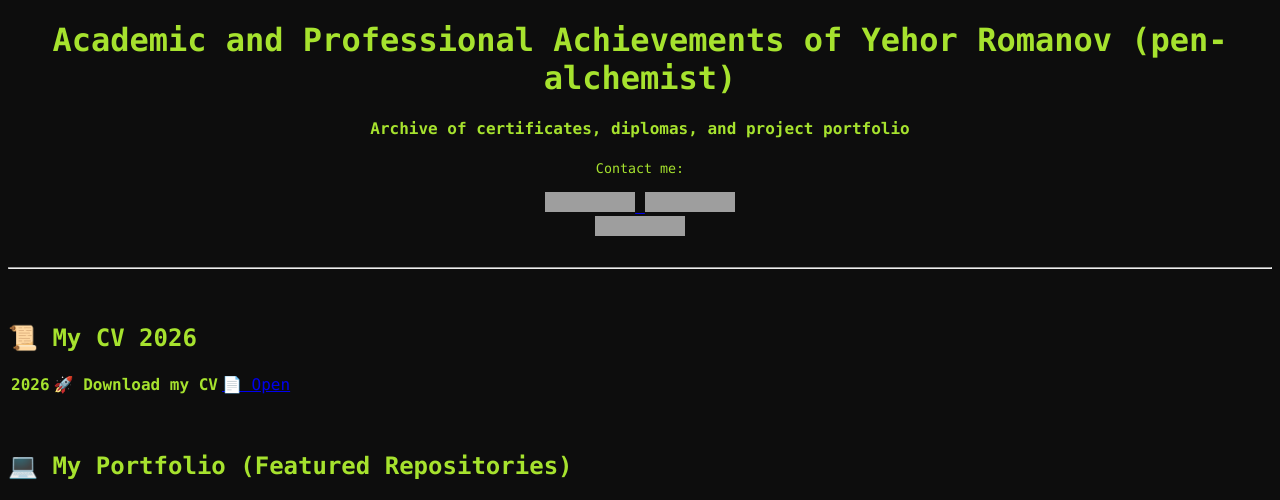
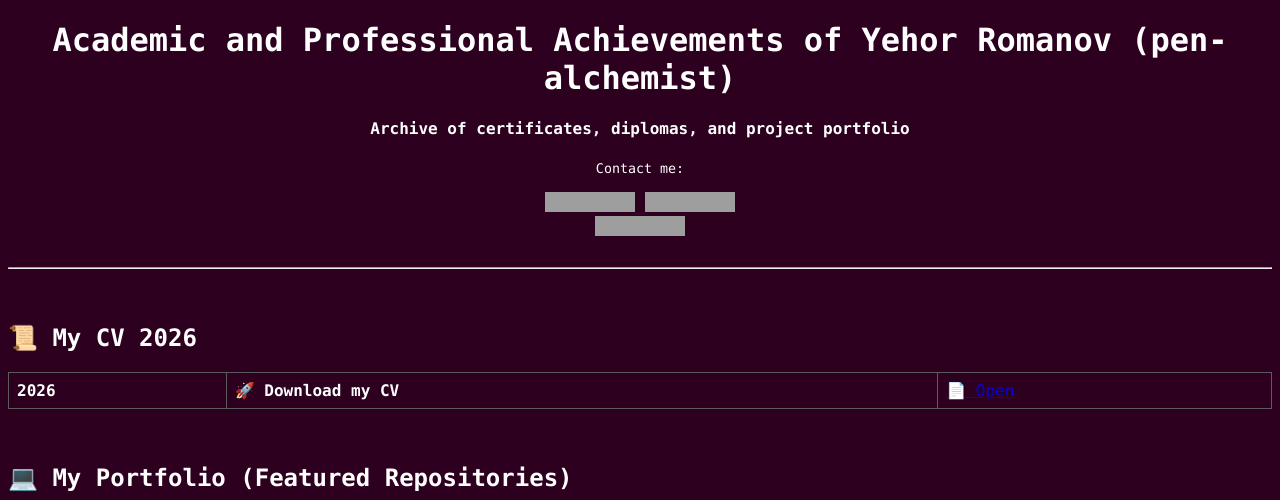
Before and after one commit to pen-alchemist/pen-alchemist.github.io, a Jekyll site: the page built from README.md, in a window 1280 px wide. Shown: the top 500 px of the page. Built offline with Jekyll 4.4.1, drawn with Linux system fonts in a browser that asks for light colours; our own code applies the rules of GitHub Pages for plain Markdown files; grey boxes are pictures that could not be loaded.

Commit message:
Update style.css

```diff
--- a/assets/css/style.css
+++ b/assets/css/style.css
@@ -1,52 +1,49 @@
 body {
-    background-color: #0d0d0d!important;
-    color: #a6e22e!important;
-    font-family: 'Consolas', 'Monaco', 'Courier New', monospace!important;
+    background-color: #2c001e!important;
+    color: #ffffff!important;
+    font-family: 'Ubuntu Mono', 'Consolas', monospace!important;
 }
 
 .terminal-window {
     position: relative;
-    background-color: #1e1e1e!important;
-    background-image: linear-gradient(#333 30px, transparent 30px)!important;
-    border: 1px solid #444!important;
+    background-color: #300a24!important;
+    border: 1px solid #5c5c5c!important;
     border-radius: 8px!important;
-    padding: 50px 25px 25px 25px!important;
-    color: #a6e22e!important;
-    font-family: 'Consolas', 'Monaco', 'Courier New', monospace!important;
-    overflow: hidden;
+    padding: 40px 20px 20px 20px!important;
+    margin-bottom: 2.5rem!important;
+    box-shadow: 0 15px 35px rgba(0,0,0,0.6)!important;
+    overflow: hidden!important;
     opacity: 0;
-    transform: translateY(40px) scale(0.96);
-    margin-bottom: 2.5rem;
-    box-shadow: 0 15px 35px rgba(0,0,0,0.6);
-}
-
-.terminal-window * {
-    color: inherit!important;
-    font-family: inherit!important;
-    background: transparent!important;
-    line-height: 1.6;
-}
-
-.terminal-window a {
-    text-decoration: underline!important;
-    color: #66d9ef!important;
+    transform: translateY(30px) scale(0.98);
 }
 
 .terminal-window::before {
     content: "";
     position: absolute;
-    top: 10px;
+    top: 0;
+    left: 0;
+    right: 0;
+    height: 28px;
+    background: #3a3a3a;
+    border-bottom: 1px solid #2a2a2a;
+    z-index: 1;
+}
+
+.terminal-window::after {
+    content: "";
+    position: absolute;
+    top: 8px;
     left: 15px;
     width: 12px;
     height: 12px;
     border-radius: 50%;
-    background: #ff5f56;
-    box-shadow: 20px 0 0 #ffbd2e, 40px 0 0 #27c93f;
+    background: #ef2929;
+    box-shadow: 20px 0 0 #fce94f, 40px 0 0 #8ae234;
     z-index: 2;
 }
 
 .terminal-window.is-open {
-    animation: terminalOpen 0.8s cubic-bezier(0.175, 0.885, 0.32, 1.275) forwards;
+    animation: terminalOpen 0.7s cubic-bezier(0.1, 0.9, 0.2, 1) forwards;
 }
 
 @keyframes terminalOpen {
@@ -58,10 +55,32 @@
 
 .terminal-cursor {
     display: inline-block;
-    width: 10px;
-    height: 1.2em;
-    background-color: #a6e22e;
+    width: 8px;
+    height: 1em;
+    background-color: #ffffff;
     vertical-align: bottom;
-    margin-left: 5px;
-    margin-bottom: -2px;
+    margin-left: 4px;
+    animation: blink 1s step-end infinite;
 }
+
+@keyframes blink {
+    0%, 100% { opacity: 1; }
+    50% { opacity: 0; }
+}
+
+.terminal-window * {
+    color: inherit!important;
+    font-family: inherit!important;
+    background: transparent!important;
+}
+
+table {
+    border-collapse: collapse!important;
+    width: 100%!important;
+    margin-top: 10px!important;
+}
+
+th, td {
+    border: 1px solid #5c5c5c!important;
+    padding: 8px!important;
+}
```
